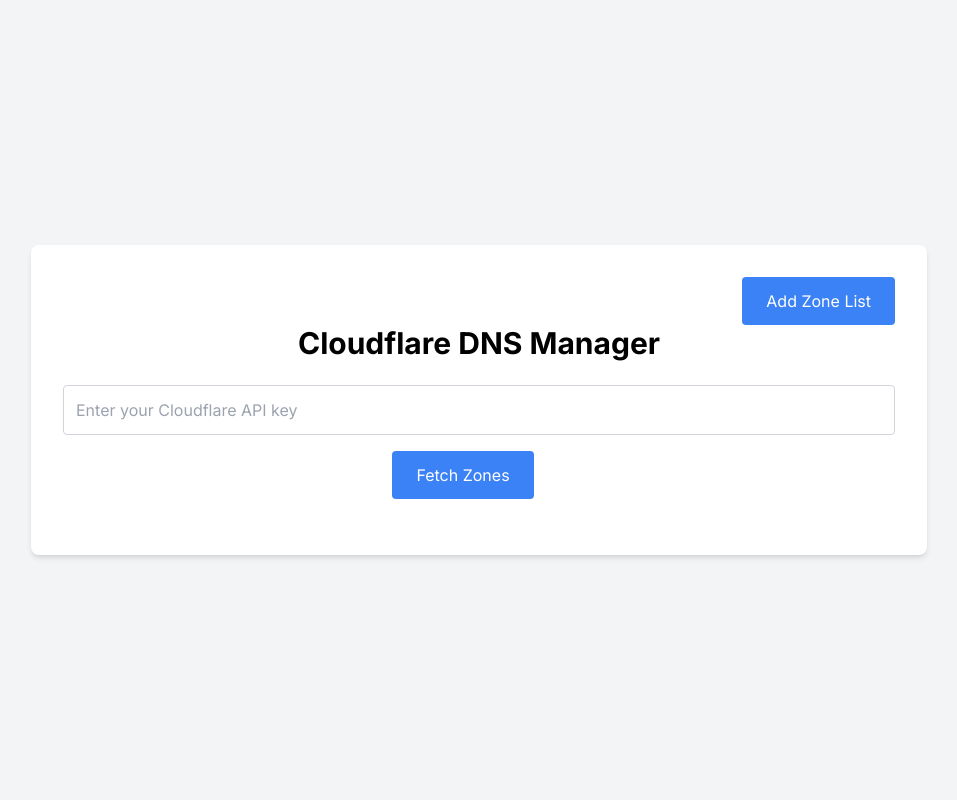
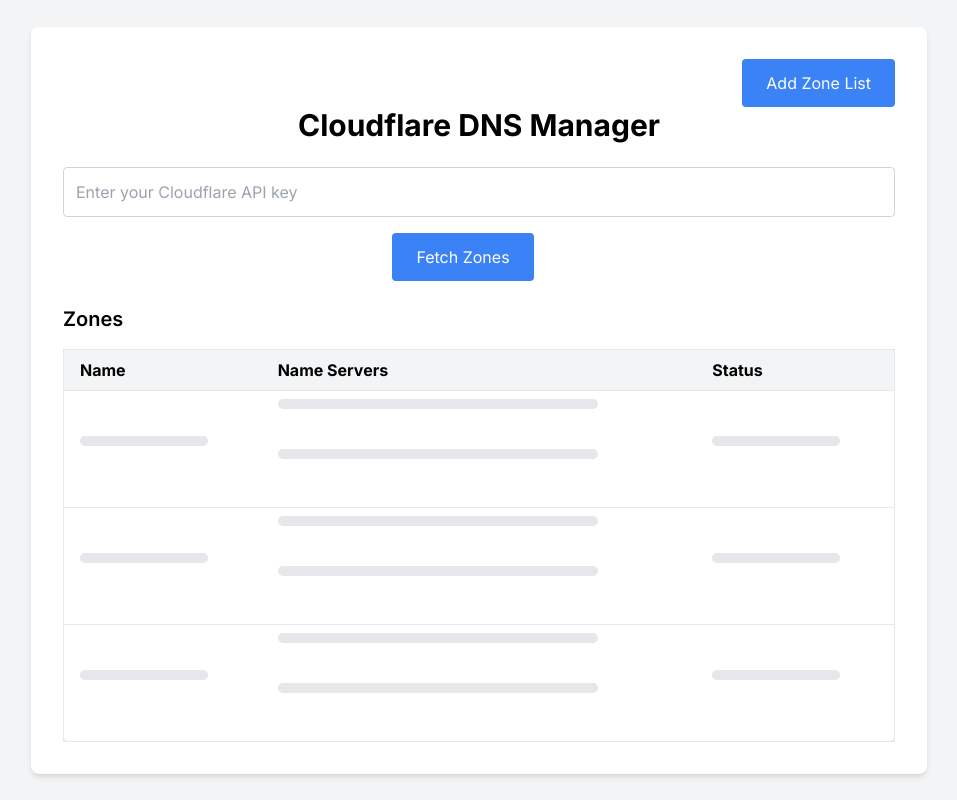
Before and after one commit to sumitguptaji/Auto-DNS-Config, a Next.js app: page / in a window 1280 px wide. Shown: the whole page, without its empty margins (161-1118 px from the left). Built offline with nearby package versions, Linux system fonts and the light colour scheme.

Commit message:
integrating the table

```diff
--- /dev/null
+++ b/app/_components/zonesTable.tsx
@@ -0,0 +1,65 @@
+
+export interface ZoneInfo {name : string , name_servers : string[]    , status : string  }
+
+export const ZonesTable : React.FC<{zones : ZoneInfo[]}> = ({zones})=>{
+
+    return <div>
+      <h2 className="text-xl font-semibold mb-4">Zones</h2>
+      <div className="overflow-x-auto">
+        <table className="min-w-full bg-white border border-gray-200 rounded-lg shadow-md">
+          <thead>
+            <tr className="bg-gray-100">
+              <th className="py-2 px-4 border-b text-left">Name</th>
+              <th className="py-2 px-4 border-b text-left">Name Servers</th>
+              <th className="py-2 px-4 border-b text-left">Status</th>
+            </tr>
+          </thead>
+          <tbody>
+            {zones.map((zone) => (
+              <tr key={zone.name} className="hover:bg-gray-50">
+                <td className="py-2 px-4 border-b">{zone.name}</td>
+                <td className="py-2 px-4 border-b break-words">
+                  {zone.name_servers.map(nameServer=><p key={nameServer} >{nameServer} <br/> </p>)}
+                </td>
+                <td className="py-2 px-4 border-b break-words">
+                  {zone.status}
+                </td>
+              </tr>
+            ))}
+          </tbody>
+        </table>
+      </div>
+    </div>
+}
+
+
+
+export const ZonesTableSkeleton = ()=>{
+
+        return <div>
+          <h2 className="text-xl font-semibold mb-4">Zones</h2>
+          <div className="overflow-x-auto">
+            <table className="min-w-full bg-white border border-gray-200 rounded-lg shadow-md">
+              <thead>
+                <tr className="bg-gray-100">
+                  <th className="py-2 px-4 border-b text-left">Name</th>
+                  <th className="py-2 px-4 border-b text-left">Name Servers</th>
+                  <th className="py-2 px-4 border-b text-left">Status</th>
+                </tr>
+              </thead>
+              <tbody>
+                {[1 , 2 , 3].map((item) => (
+                  <tr key={item} className="hover:bg-gray-50">
+                    <td className="py-2 px-4 border-b"><div className="h-2.5 bg-gray-200 rounded-full dark:bg-gray-700 w-32 mb-4"></div></td>
+                    <td className="py-2 px-4 border-b break-words">
+                      {[1 , 2].map(item=><p key={item} ><div className="h-2.5 bg-gray-200 rounded-full dark:bg-gray-700 w-80 mb-4"></div> <br/> </p>)}
+                    </td>
+                    <td className="py-2 px-4 border-b break-words">
+                    <div className="h-2.5 bg-gray-200 rounded-full dark:bg-gray-700 w-32 mb-4"></div>                    </td>
+                  </tr>
+                ))}
+              </tbody>
+            </table>
+          </div>
+        </div>
+    }
--- a/app/api/zone/getzones/route.ts
+++ b/app/api/zone/getzones/route.ts
@@ -3,7 +3,6 @@
 export async function POST(request: Request) {
   try {
     const { apiKey } = await request.json();
-    console.log('we reached therei ')
     const headers = {
       'Authorization': `Bearer ${apiKey}`,
       'Content-Type': 'application/json',
--- a/app/page.tsx
+++ b/app/page.tsx
@@ -2,11 +2,12 @@
 import React, { useState, useEffect } from "react";
 import { useRouter } from "next/navigation";
 import axios from "axios";
+import { ZoneInfo, ZonesTable, ZonesTableSkeleton } from "./_components/zonesTable";
 
-interface Zone {
-  id: string;
-  name: string;
-}
+// interface Zone {
+//   id: string;
+//   name: string;
+// }
 
 export default function Home() {
   const [screen, setScreen] = useState(1);
@@ -147,7 +148,8 @@
 
 const GetZoneComponent = () => {
   const [apiKey, setApiKey] = useState("");
-  const [zones, setZones] = useState<Zone[]>([]);
+  const [loadingZones , setLoadingZones ] = useState(true)
+  const [zones, setZones] = useState<ZoneInfo[] | null>(null);
   const [error, setError] = useState("");
   const router = useRouter();
 
@@ -183,11 +185,11 @@
     }
   };
 
-  const handleZoneSelect = (zone: Zone) => {
-    router.push(
-      `/zone?apiKey=${apiKey}&zoneId=${zone.id}&zoneName=${zone.name}`
-    );
-  };
+  // const handleZoneSelect = (zone: ) => {
+  //   router.push(
+  //     `/zone?apiKey=${apiKey}&zoneId=${zone.id}&zoneName=${zone.name}`
+  //   );
+  // };
 
   return (
     <>
@@ -216,7 +218,7 @@
       {error && <p className="text-red-500 text-center mb-4">{error}</p>}
 
       {/* <ul className="list-disc pl-5 space-y-2"> */}
-      {zones.length > 0 && (
+      {/* {zones.length > 0 && (
         <div className="h-[400px] overflow-y-scroll scrollbar scrollbar-thumb-blue-600 scrollbar-style my-6">
           <ul className="list-disc pl-5 space-y-2">
             {zones.map((zone) => (
@@ -230,7 +232,9 @@
             ))}
           </ul>
         </div>
-      )}
+      )} */}
+    { zones &&   <ZonesTable zones={zones} />}
+    {loadingZones && <ZonesTableSkeleton/>}
     </>
   );
 };
```
